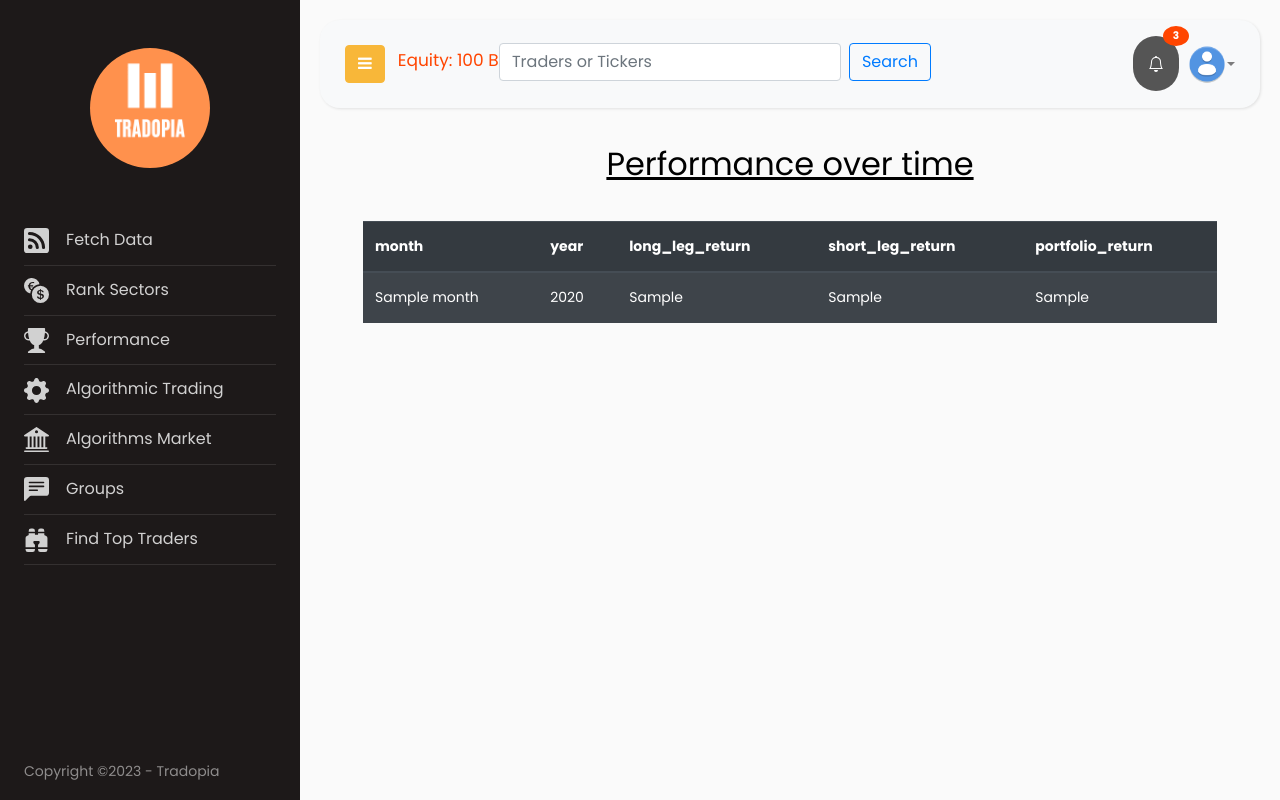
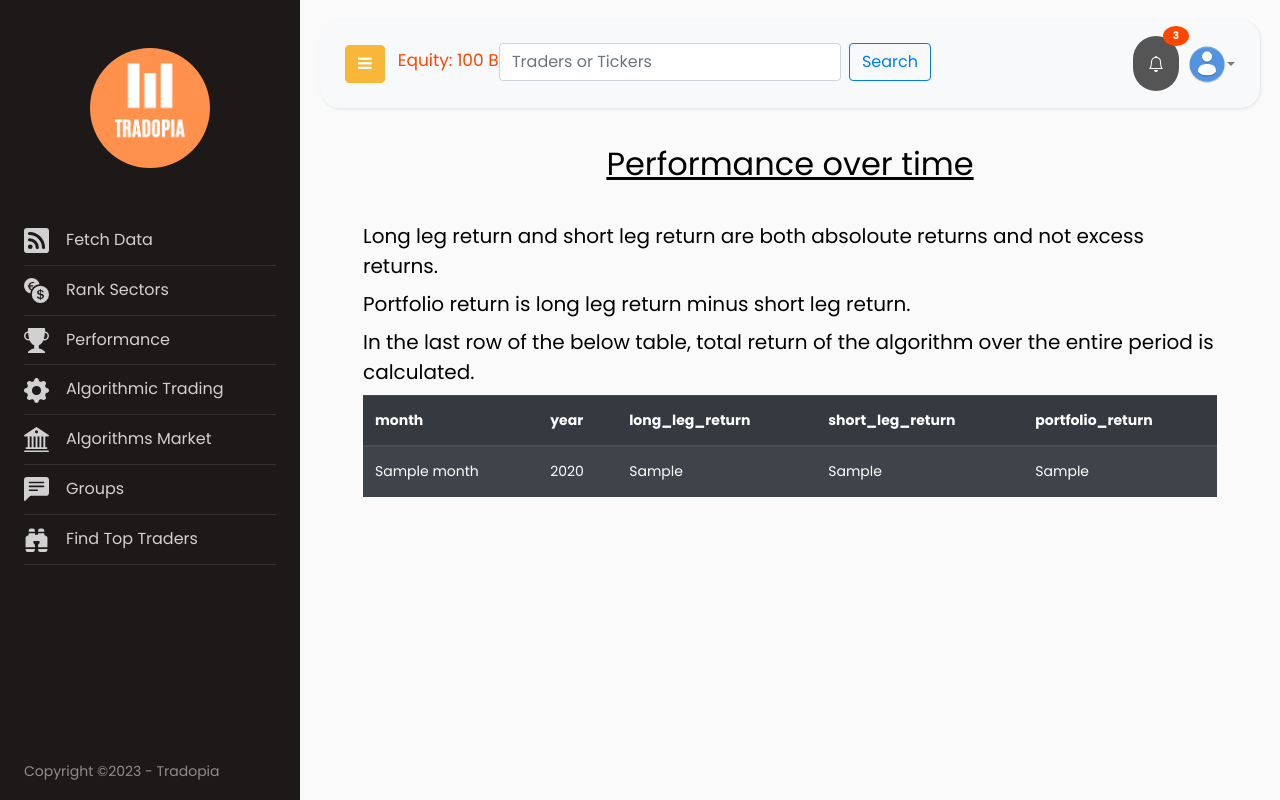
Before and after one commit to Chatrasham/sector_selection_algo, a Django app: template templates/performance.html in a window 1280 px wide. Run offline with Django 4.2, Linux system fonts and the light colour scheme; the template is opened without the code that fills it: most values are stand-ins (such as "Sample title", 1, 10 or a date in 2020); some libraries are stand-ins or nearby versions.

Commit message:
minor adjustments 2

```diff
--- a/fetch_data/optimize.py
+++ b/fetch_data/optimize.py
@@ -22,7 +22,7 @@ def do_optimize(month_to_predict, year_to_predict):
         predicted_return = reg.predict(data[(data.month == month_to_predict ) & (data.year == year_to_predict)][["1month_return","1m_3m","1m_6m"]])[0][0]
         realized_excess_return = data[(data.month == month_to_predict ) & (data.year == year_to_predict)][["month_excess_return"]].iloc[0].item()
         realized_return = data[(data.month == month_to_predict ) & (data.year == year_to_predict)][["return"]].iloc[0].item()
-        new_row = [file, predicted_return, realized_excess_return ,realized_return]
+        new_row = [file.split(".")[0], predicted_return, realized_excess_return ,realized_return]
         resutl_df.loc[len(resutl_df)] = new_row
 
     resutl_df = resutl_df.sort_values("predicted_excess_return", ascending=False).reset_index()
--- a/templates/performance.html
+++ b/templates/performance.html
@@ -9,6 +9,9 @@
 
 <div class="container">
 <h2 class="text-center"><u>Performance over time</u></h2><br>
+<h5> Long leg return and short leg return are both absoloute returns and not excess returns. </h5>
+<h5> Portfolio return is long leg return minus short leg return. </h5>
+<h5> In the last row of the below table, total return of the algorithm over the entire period is calculated. </h5>
 <table class="table table-dark table-striped">
 	<thead>
 	<tr>
```
Also changed, not shown: 1 other file.
